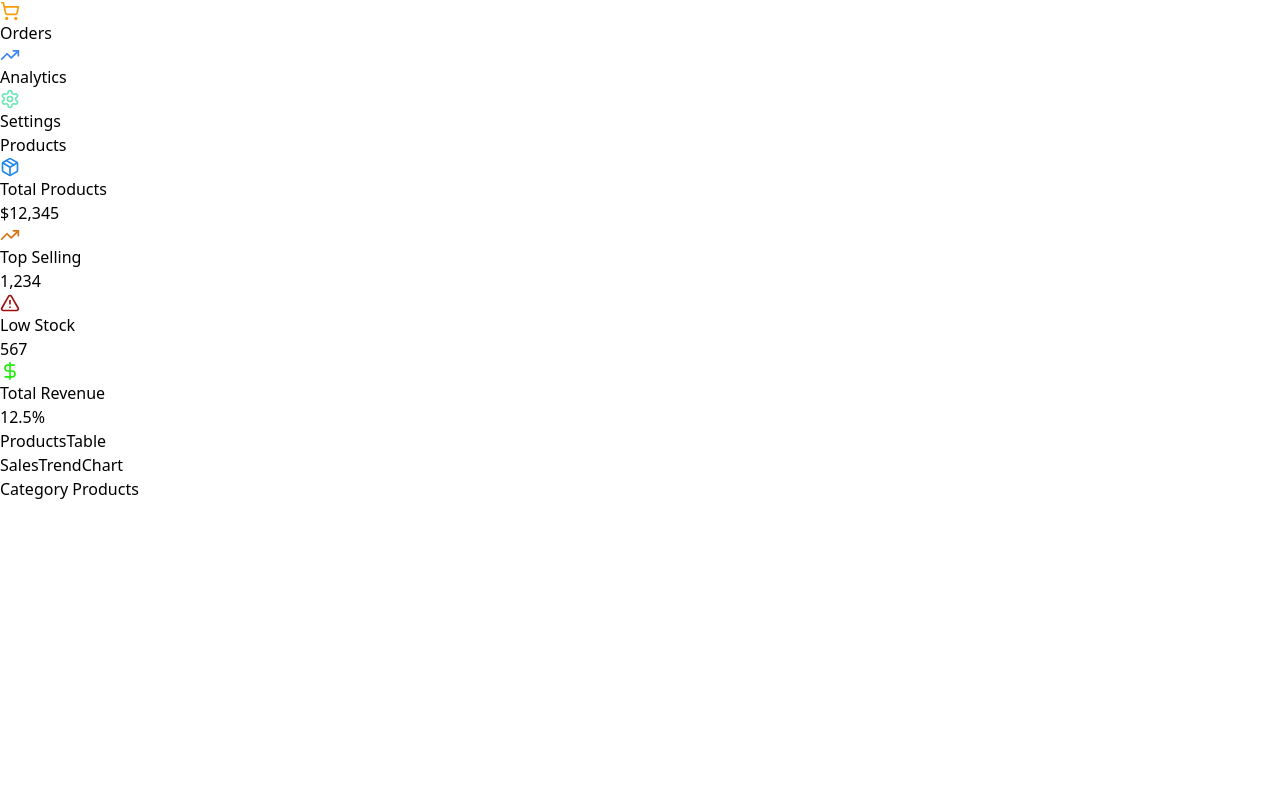
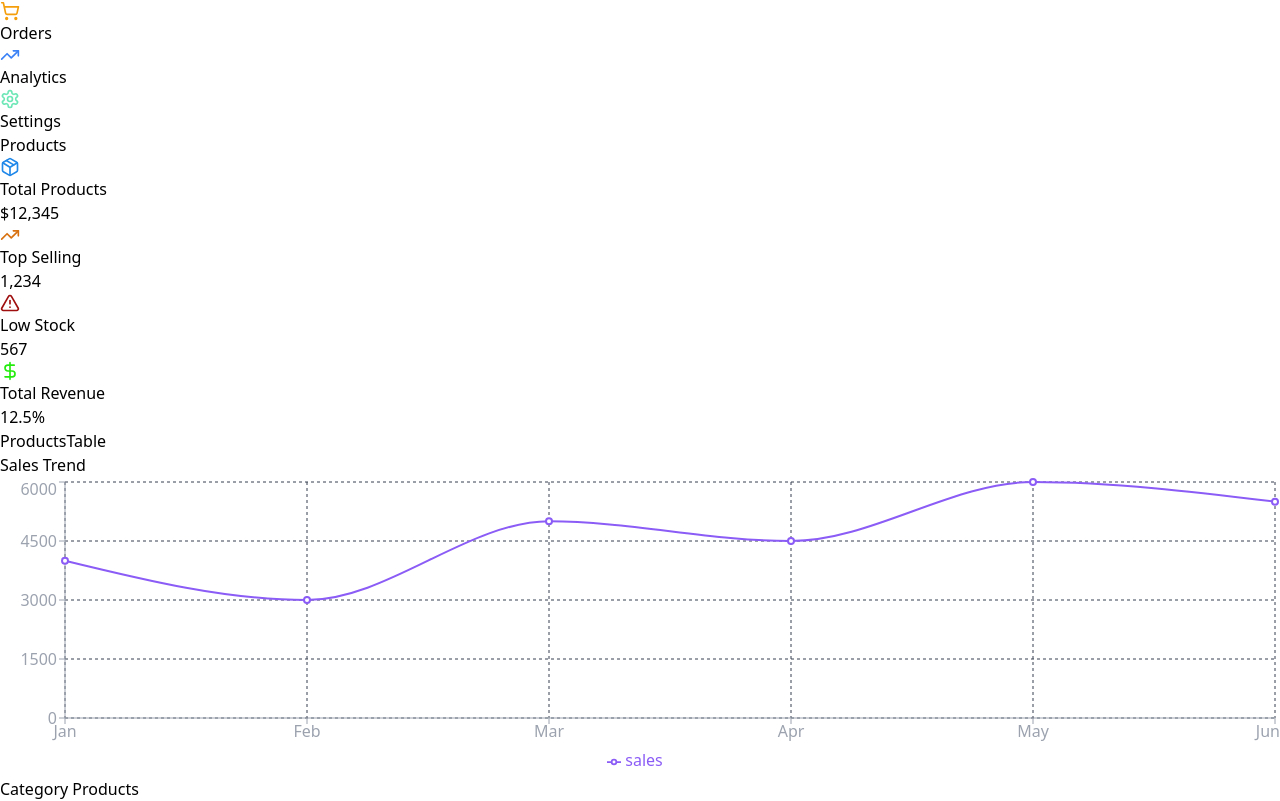
Before and after one commit to MirosBL45/dashboard, a React (Vite) app: page /products in a window 1280 px wide. Shown: the part 205-1006 px from the top of the page. Before the commit the page ends 800 px from the top, so only its background shows below. Built offline with nearby package versions, Linux system fonts and the light colour scheme.

Commit message:
sales chart products

```diff
--- a/src/components/products/SalesTrendChart.jsx
+++ b/src/components/products/SalesTrendChart.jsx
@@ -1,3 +1,42 @@
+import ChartWrapper from '../common/ChartWrapper';
+import { SALES_TREND_DATA } from '../../data/ChartsData';
+import {
+  LineChart,
+  Line,
+  XAxis,
+  YAxis,
+  CartesianGrid,
+  Tooltip,
+  ResponsiveContainer,
+  Legend,
+} from 'recharts';
+
 export default function SalesTrendChart() {
-  return <div>SalesTrendChart</div>;
+  return (
+    <ChartWrapper title={'Sales Trend'} transitionDelay={0.3}>
+      <div style={{ width: '100%', height: 300 }}>
+        <ResponsiveContainer>
+          <LineChart data={SALES_TREND_DATA}>
+            <CartesianGrid strokeDasharray="3 3" stroke="#374151" />
+            <XAxis dataKey="month" stroke="#9CA3AF" />
+            <YAxis stroke="#9CA3AF" />
+            <Tooltip
+              contentStyle={{
+                backgroundColor: 'rgba(31, 41, 55, 0.8)',
+                borderColor: '#4B5563',
+              }}
+              itemStyle={{ color: '#E5E7EB' }}
+            />
+            <Legend />
+            <Line
+              type="monotone"
+              dataKey="sales"
+              stroke="#8B5CF6"
+              strokeWidth={2}
+            />
+          </LineChart>
+        </ResponsiveContainer>
+      </div>
+    </ChartWrapper>
+  );
 }
--- a/src/data/ChartsData.jsx
+++ b/src/data/ChartsData.jsx
@@ -36,3 +36,12 @@ export const SALES_CHANNEL_DATA = [
   { name: 'Marketplace', value: 29800, color: '#10B981' },
   { name: 'Fair', value: 20700, color: '#8B5CF6' },
 ];
+
+export const SALES_TREND_DATA = [
+  { month: 'Jan', sales: 4000 },
+  { month: 'Feb', sales: 3000 },
+  { month: 'Mar', sales: 5000 },
+  { month: 'Apr', sales: 4500 },
+  { month: 'May', sales: 6000 },
+  { month: 'Jun', sales: 5500 },
+];
```
